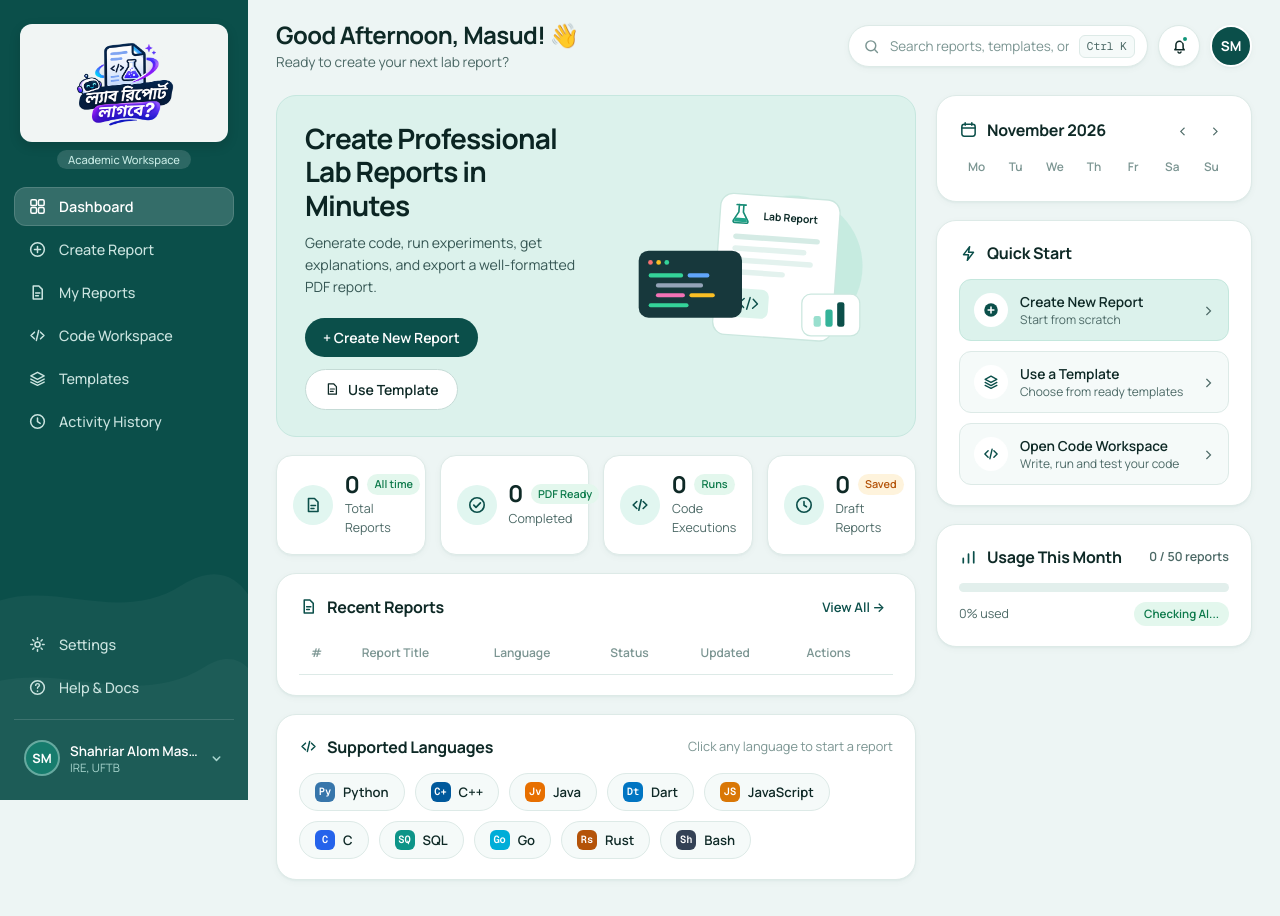
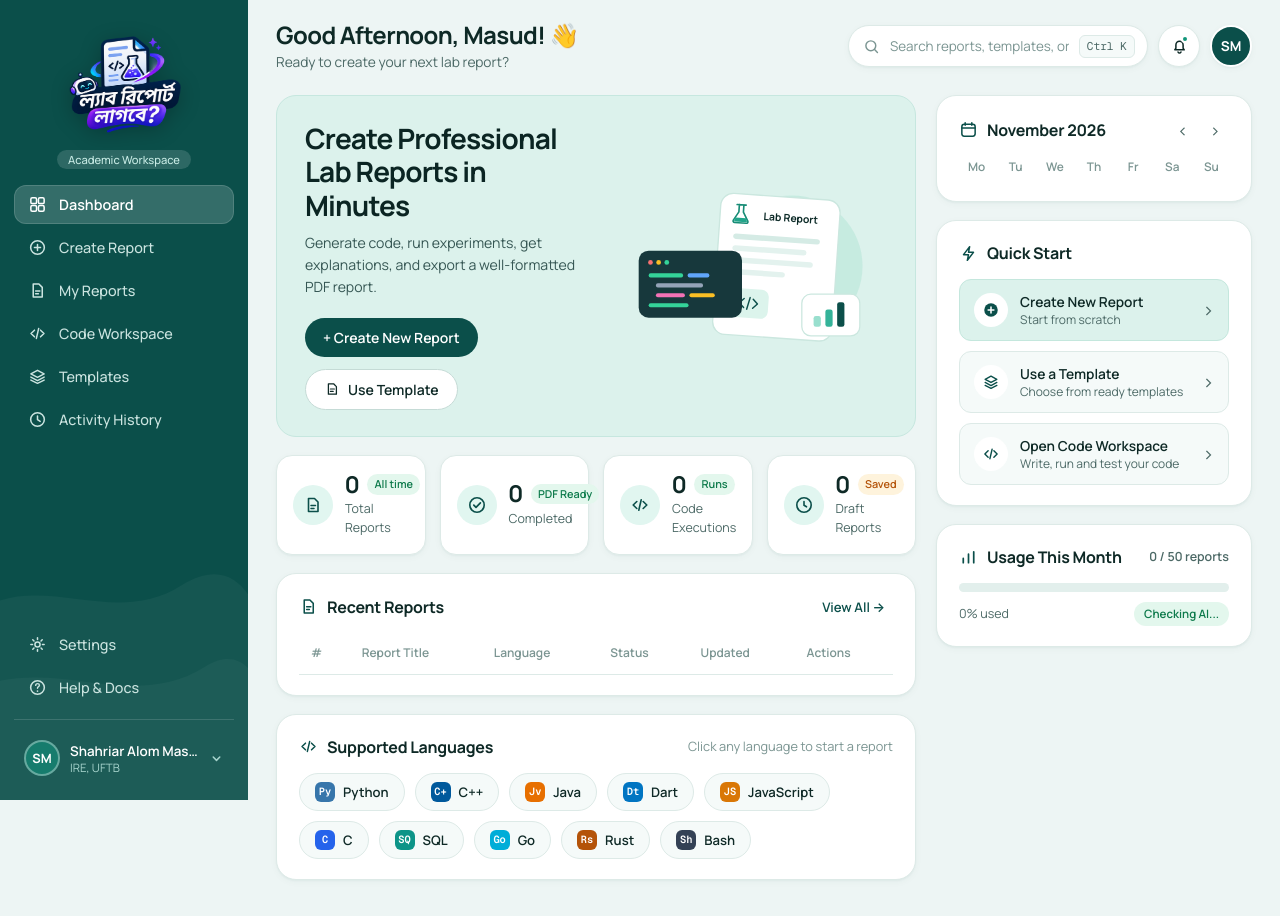
Before and after one commit to Masud744/Lab-Report-Lagbe, a plain HTML site: page static/index.html in a window 1280 px wide. Drawn offline with nearby package versions, Linux system fonts and the light colour scheme; no server answers.

Commit message:
Remove white backdrop box behind transparent sidebar logo

```diff
--- a/static/css/style.css
+++ b/static/css/style.css
@@ -151,19 +151,17 @@ button {
     gap: 8px;
     width: 100%;
     text-align: center;
-    padding: 4px 6px 18px;
+    padding: 4px 6px 16px;
     color: #FFFFFF;
 }
 
 .brand-logo-wrap {
     width: 100%;
-    background: rgba(255, 255, 255, 0.94);
-    border-radius: var(--radius-md);
-    padding: 10px 14px;
+    background: transparent;
+    padding: 2px 4px;
     display: flex;
     align-items: center;
     justify-content: center;
-    box-shadow: 0 4px 12px rgba(0, 0, 0, 0.14);
     transition: transform var(--t-fast);
 }
 
@@ -173,10 +171,11 @@ button {
 
 .brand-logo-img {
     width: 100%;
-    max-width: 152px;
+    max-width: 176px;
     height: auto;
     display: block;
     object-fit: contain;
+    filter: drop-shadow(0 4px 10px rgba(0, 0, 0, 0.24));
 }
 
 .brand-pill {
```
